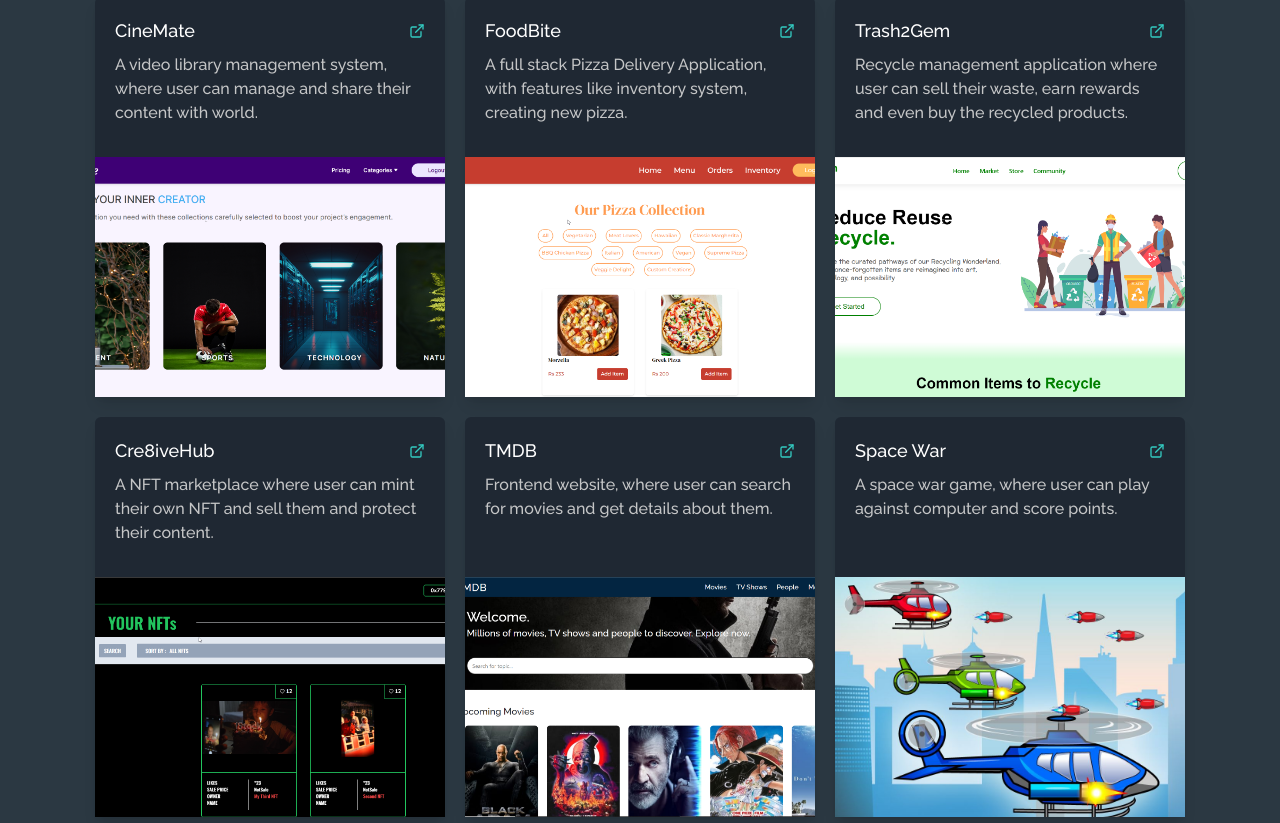
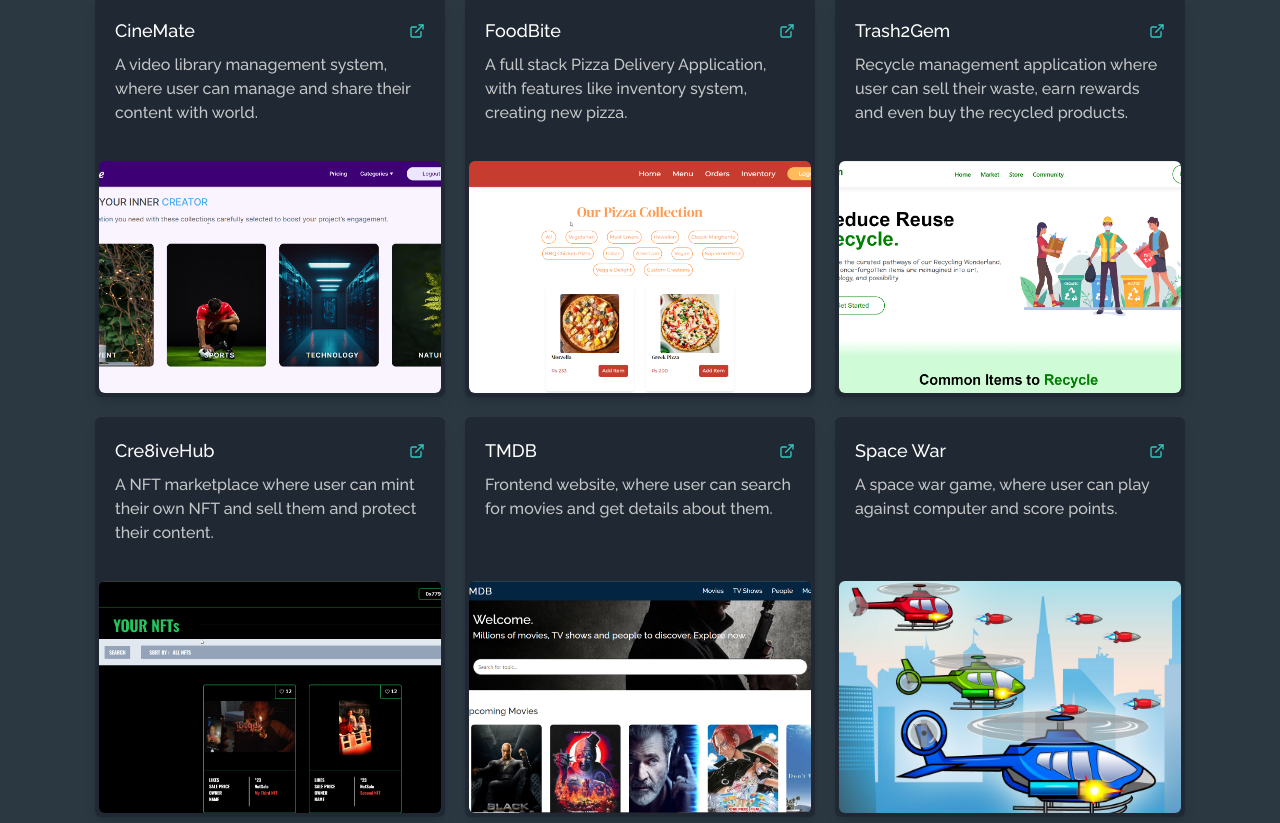
Before and after one commit to Kaushan-Dutta/my-portfolio, a React (Vite) app: page / in a window 1280 px wide. Shown: the part 2617-3440 px from the top of the page. Built offline with nearby package versions, Linux system fonts and the light colour scheme.

Commit message:
change in design

```diff
--- a/src/components/Project.jsx
+++ b/src/components/Project.jsx
@@ -28,8 +28,8 @@ const Project = () => {
               </div>
               <p className='text-md text-primary font-primary'>{obj.description}</p>
             </div>
-            <div className='h-3/5 '>
-              <img src={obj.image} alt="Project Image" className='w-full h-full object-cover' />
+            <div className='h-3/5 p-1 '>
+              <img src={obj.image} alt="Project Image" className='w-full h-full object-cover rounded-md' />
             </div>
           </div>
         ))}
```
